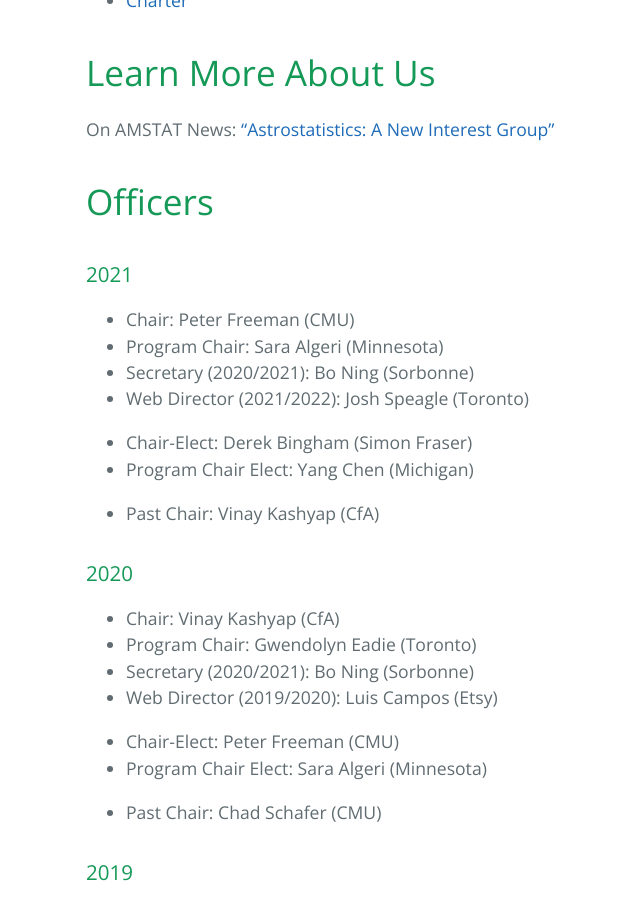
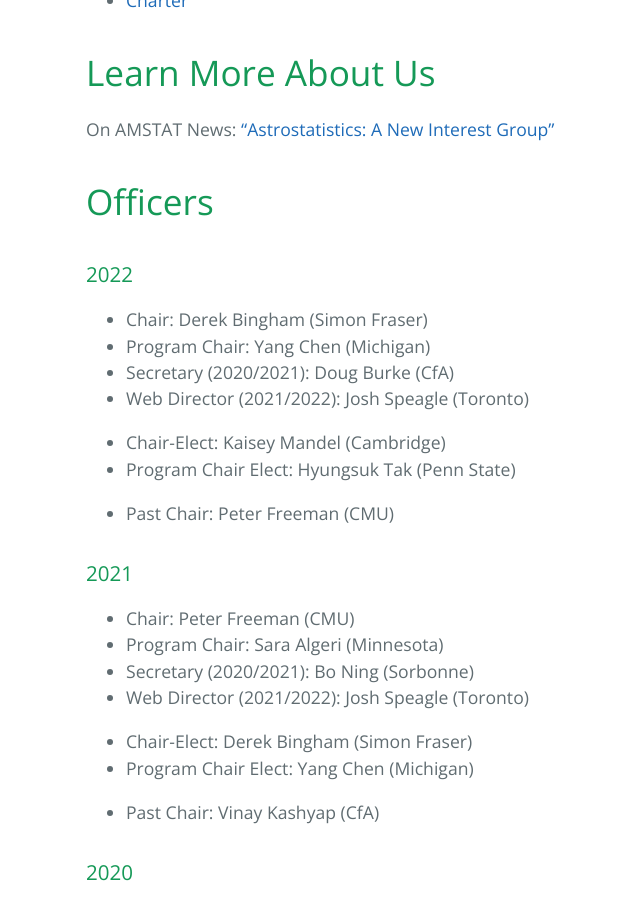
Before and after one commit to aigamstat/aigamstat.github.io, a Jekyll site: the page built from about_us.md, in a window 1280 px wide and 900 px high, scrolled down 422 px. Shown: the whole window, without its empty margins (138-778 px from the left). Built offline with Jekyll 4.4.1, drawn with Linux system fonts in a browser that asks for light colours.

Commit message:
2022 elections update
updating info based on AIG election

```diff
--- a/about_us.md
+++ b/about_us.md
@@ -20,6 +20,17 @@
 On AMSTAT News:  ["Astrostatistics:  A New Interest Group"](https://magazine.amstat.org/blog/2014/08/01/astrostats-group/)
 
 # Officers
+
+### 2022
+- Chair: Derek Bingham (Simon Fraser)
+- Program Chair: Yang Chen (Michigan)
+- Secretary (2020/2021): Doug Burke (CfA)
+- Web Director (2021/2022): Josh Speagle (Toronto)
+
+- Chair-Elect: Kaisey Mandel (Cambridge)
+- Program Chair Elect: Hyungsuk Tak (Penn State)
+
+- Past Chair: Peter Freeman (CMU)
 
 ### 2021
 - Chair: Peter Freeman (CMU)
```
